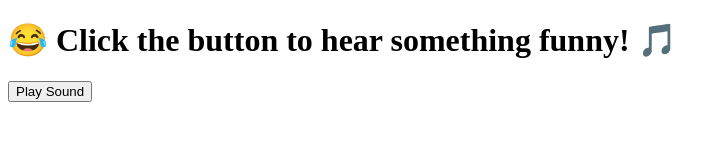
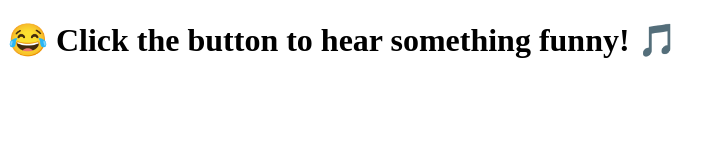
Before and after one commit to hani06465/trial, a plain HTML site: page index.html in a window 1280 px wide. Shown: the whole page, without its empty margins (0-726 px from the left). Drawn offline with Linux system fonts and the light colour scheme.

Commit message:
Update index.html

```diff
--- a/index.html
+++ b/index.html
@@ -8,19 +8,7 @@
     <h1>😂 Click the button to hear something funny! 🎵</h1>
 
     <!-- Button your friend will click -->
-    <button onclick="playAudio()">Play Sound</button>
 
-    <!-- Audio file -->
-    <audio id="audio" src="audio.mp3" autoplay></audio>
-
-    <!-- JavaScript goes here -->
-    <script>
-        function playAudio() {
-            var audio = document.getElementById("audio");
-            audio.volume = 1.0; // max volume
-            audio.play();
-        }
-    </script>
     <audio id="prankSong" src="prank.mp3" autoplay></audio>
 
 <script>
```
